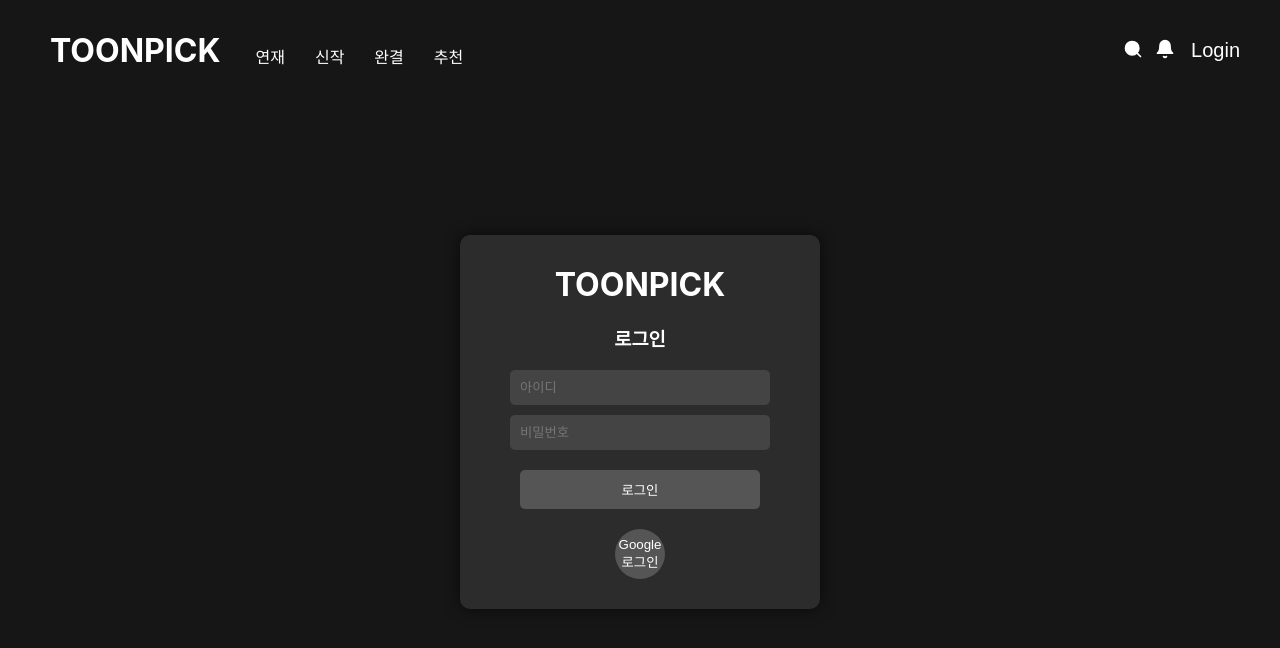
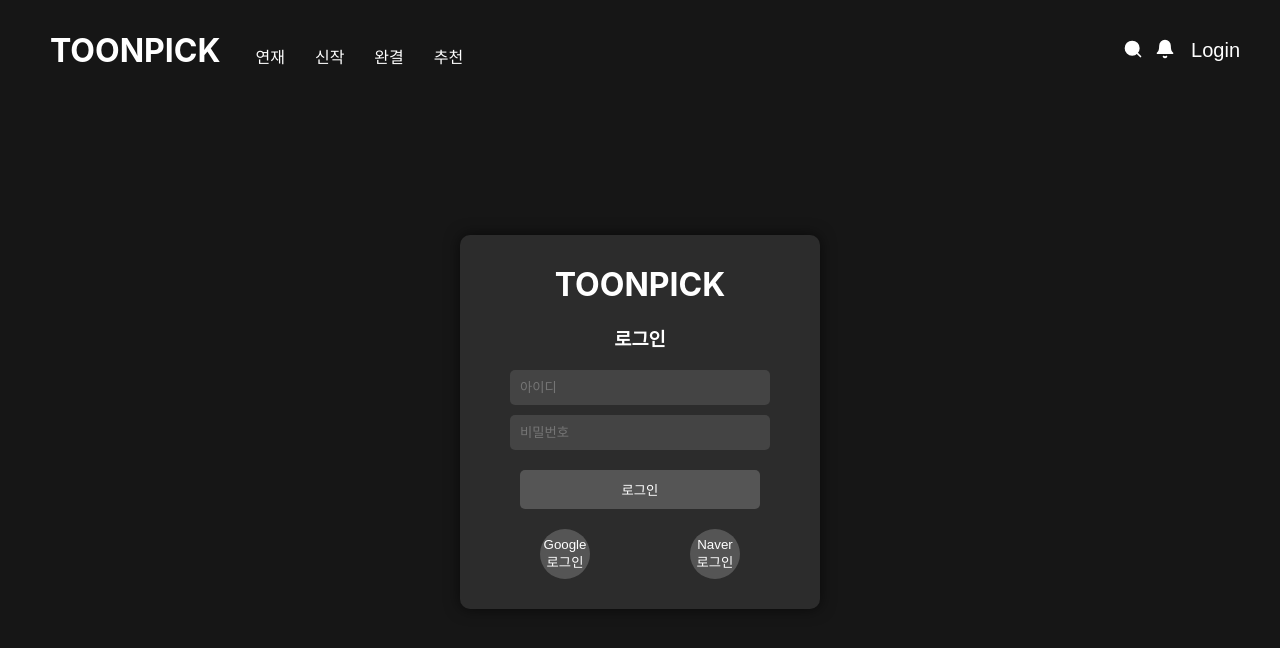
Before and after one commit to ImGdevel/TOONPICK, a React (Create React App) app in the folder frontend/: page /login in a window 1280 px wide. Shown: the top 648 px of the page. Built offline with nearby package versions, Linux system fonts and the light colour scheme; no server answers.

Commit message:
feat(front): 테스트용 ouath 로그인 인증 추가

```diff
--- a/frontend/src/pages/LoginPage.js
+++ b/frontend/src/pages/LoginPage.js
@@ -56,6 +56,12 @@ const LoginPage = () => {
           >
             <FaGoogle /> Google 로그인
           </button>
+          <button
+            className={styles['social-button']}
+            onClick={() => handleSocialLogin('naver')}
+          >
+            Naver 로그인
+          </button>
         </div>
       </div>
     </div>
```
